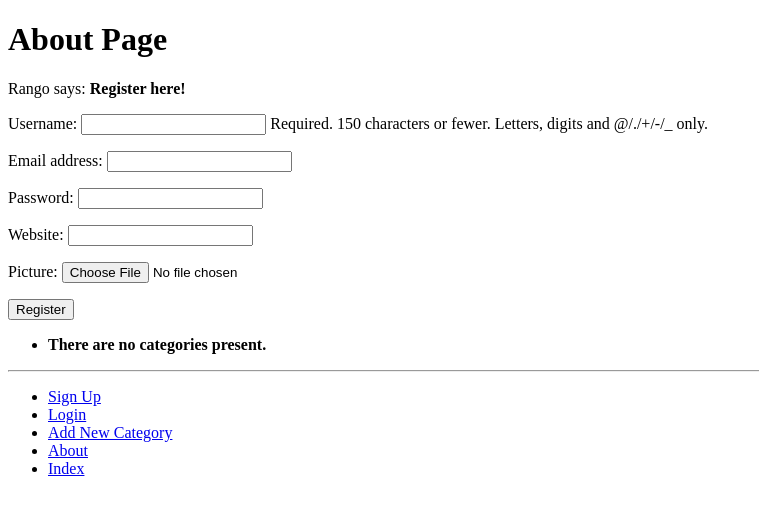
After one commit to 2194437m/tango_with_django, a Django app: page /rango/register/ in a window 1280 px wide. The commit adds this page. Shown: the top 515 px of the page, without its empty margins (0-759 px from the left). Run offline with Django 3.2, Linux system fonts and the light colour scheme; data that the repository does not hold is empty.

Commit message:
Up to chapter 9.8

```diff
--- a/rango/admin.py
+++ b/rango/admin.py
@@ -1,5 +1,5 @@
 from django.contrib import admin
-from rango.models import Category, Page
+from rango.models import Category, Page, UserProfile
 # Register your models here.
 
 class PageAdmin(admin.ModelAdmin):
@@ -10,3 +10,4 @@ class CategoryAdmin(admin.ModelAdmin):
 
 admin.site.register(Category, CategoryAdmin)
 admin.site.register(Page, PageAdmin)
+admin.site.register(UserProfile)
--- a/rango/forms.py
+++ b/rango/forms.py
@@ -1,5 +1,6 @@
 from django import forms
-from rango.models import Page, Category
+from django.contrib.auth.models import User
+from rango.models import Page, Category, UserProfile
 
 
 class CategoryForm(forms.ModelForm):
@@ -38,6 +39,18 @@ class PageForm(forms.ModelForm):
             return cleaned_data
 
     class Meta:
-
         model = Page
         exclude = ('category',)
+
+class UserForm(forms.ModelForm):
+    password = forms.CharField(widget = forms.PasswordInput())
+
+    class Meta(object):
+        model = User
+        fields = ('username', 'email', 'password')
+
+class UserProfileForm(forms.ModelForm):
+
+    class Meta:
+        model = UserProfile
+        fields = ('website', 'picture')
--- a/rango/models.py
+++ b/rango/models.py
@@ -1,6 +1,7 @@
 from __future__ import unicode_literals
 from django.template.defaultfilters import slugify
 from django.db import models
+from django.contrib.auth.models import User
 
 # Create your models here.
 
@@ -34,3 +35,15 @@ class Page(models.Model):
 
 	def __unicode__(self):
 		return self.title
+
+class UserProfile(models.Model):
+	user = models.OneToOneField(User)
+
+	website = models.URLField(blank = True)
+	picture = models.ImageField(upload_to = 'profile_images', blank = True)
+
+	def __str__(self):
+		return self.user.username
+
+	def __unicode__(self):
+		return self.user.username
--- a/rango/urls.py
+++ b/rango/urls.py
@@ -8,4 +8,6 @@ urlpatterns = [
 	url(r'^add_category/$', views.add_category, name = "add_category"),
 	url(r'^category/(?P<category_name_slug>[\w\-]+)/add_page/$', views.add_page, name = 'add_page'),
 	url(r'^category/(?P<category_name_slug>[\w\-]+)/$', views.show_category, name = 'show_category'),
+	url(r'^register/$', views.register, name = 'register'),
+	url(r'^login/$', views.user_login, name = 'login'),
 ]
--- a/rango/views.py
+++ b/rango/views.py
@@ -1,8 +1,10 @@
 from django.shortcuts import render
-from django.http import HttpResponse
+from django.http import HttpResponse, HttpResponseRedirect
 from rango.models import Category, Page
-from rango.forms import CategoryForm, PageForm
+from rango.forms import CategoryForm, PageForm, UserForm, UserProfileForm
 from django.core.urlresolvers import reverse
+from django.contrib.auth import authenticate, login
+
 
 # views.py is called from urls.py. Individual url mappings
 # are mapping to specific functions, which display
@@ -74,3 +76,54 @@ def add_page(request, category_name_slug):
 
 	context_dict = {'form': form, 'category': category}
 	return render(request, 'rango/add_page.html', context_dict)
+
+def register(request):
+	registered = False
+
+	if request.method == 'POST':
+		user_form = UserForm(data = request.POST)
+		profile_form = UserProfileForm(data = request.POST)
+
+		if user_form.is_valid() and profile_form.is_valid():
+			user = user_form.save()
+
+			user.set_password(user.password)
+			user.save()
+
+			profile = profile_form.save(commit = False)
+			profile.user = user
+
+			if 'picture' in request.FILES:
+				profile.picture = request.FILES['picture']
+
+			profile.save()
+
+			registered = True
+		else:
+			print(user_form.errors, profile_form.errors)
+	else:
+		user_form = UserForm()
+		profile_form = UserProfileForm()
+
+	context_dict = {'user_form': user_form, 'profile_form': profile_form, 'registered': registered}
+	return render(request, 'rango/register.html', context = context_dict)
+
+def user_login(request):
+	if request.method == 'POST':
+		username = request.POST.get('username')
+		password = request.POST.get('password')
+
+		user = authenticate(username = username, password = password)
+
+		if user:
+			if user.is_active:
+				login(request, user)
+				return HttpResponseRedirect(reverse('rango:index'))
+			else:
+				return HttpResponse('Your Rango account is disabled.')
+		else:
+			print ("Invalid login details: {0}, {1}".format(username, password))
+			return HttpResponse("Invalid login details supplied.")
+
+	else:
+		return render(request, 'rango/login.html', {})
--- a/templates/rango/base.html
+++ b/templates/rango/base.html
@@ -26,6 +26,8 @@
 		<hr />
 		<div>
 			<ul>
+				<li><a href="{% url 'rango:register' %}">Sign Up</a></li>
+				<li><a href="{% url 'rango:login'%}">Login</a></li>
 				<li><a href="{% url 'rango:add_category'%}">Add New Category</a></li>
 				<li><a href="{% url 'rango:about'%}">About</a></li>
 				<li><a href="{% url 'rango:index'%}">Index</a></li>
--- a/templates/rango/index.html
+++ b/templates/rango/index.html
@@ -8,7 +8,11 @@
 {% block body_block %}
 	<h1>Rango says...</h1>
 	<div>
-		hey there partner! </div>
+		{% if user.is_authenticated %}
+			howdy {{ user.username }}
+		{% else %}
+			Hey there partner!
+		{% endif %}
 	<div>
 		{% if categories %}
 		<h2><strong>Most Liked Categories</strong></h2>
--- /dev/null
+++ b/templates/rango/register.html
@@ -0,0 +1,25 @@
+{% extends 'rango/base.html' %}
+{% load staticfiles %}
+
+{% block title_block %}
+	Register
+{% endblock %}
+
+{% block body_block %}
+	<h1>About Page</h1>
+	{% if registered %}
+		Rango says: <strong>Thank you for registering!</strong>
+		<a href="{% url 'rango:index' %}">Return to the homepage.</a><br />
+	{% else %}
+		Rango says: <strong>Register here!</strong><br />
+		<form id="user_form" method="post" action="{% url 'rango:register' %}"
+		enctype="multipart/form-data">
+
+		{% csrf_token %}
+		{{ user_form.as_p }}
+		{{ profile_form.as_p }}
+
+		<input type="submit" name="submit" value="Register" />
+		</form>
+	{% endif %}
+{% endblock %}
```
Also changed, not shown: tango_with_django/settings.py (+9 -0 lines), templates/rango/login.html (added, +16 -0 lines), rango/migrations/0005_userprofile.py (added).
